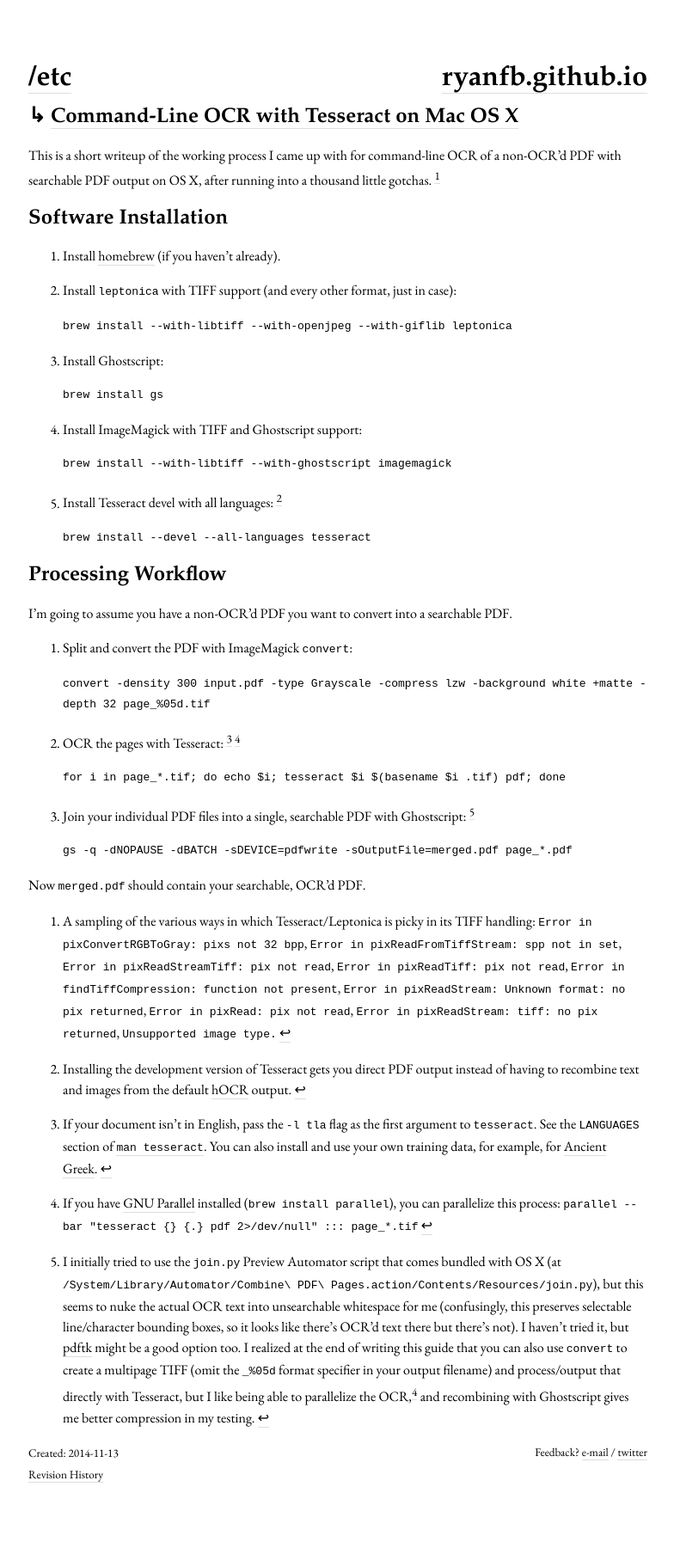
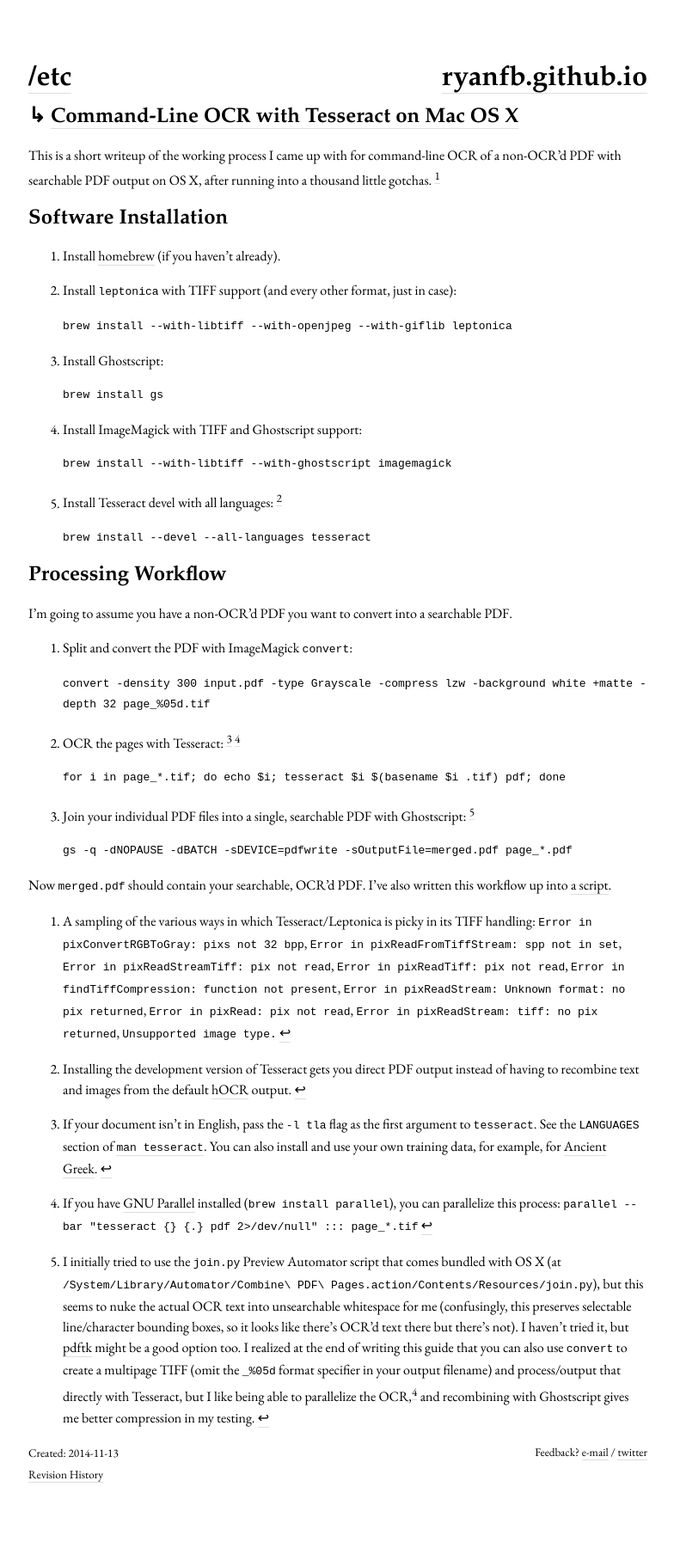
Before and after one commit to ryanfb/etc, a Jekyll site: the page built from _posts/2014-11-13-command_line_ocr_on_mac_os_x.md, in a window 1280 px wide. Shown: the whole page at 86% size, without its empty margins (247-1031 px from the left). Built offline with Jekyll 4.4.1, drawn with Linux system fonts in a browser that asks for light colours.

Commit message:
Add ocrpdf.sh script

```diff
--- a/_posts/2014-11-13-command_line_ocr_on_mac_os_x.md
+++ b/_posts/2014-11-13-command_line_ocr_on_mac_os_x.md
@@ -41,7 +41,7 @@
 
          gs -q -dNOPAUSE -dBATCH -sDEVICE=pdfwrite -sOutputFile=merged.pdf page_*.pdf
 
-Now `merged.pdf` should contain your searchable, OCR'd PDF.
+Now `merged.pdf` should contain your searchable, OCR'd PDF. I've also written this workflow up into [a script](https://gist.github.com/ryanfb/f792ce839c8f26e972cf).
 
 [^gotchas]: A sampling of the various ways in which Tesseract/Leptonica is picky in its TIFF handling: `Error in pixConvertRGBToGray: pixs not 32 bpp`, `Error in pixReadFromTiffStream: spp not in set`, `Error in pixReadStreamTiff: pix not read`, `Error in pixReadTiff: pix not read`, `Error in findTiffCompression: function not present`, `Error in pixReadStream: Unknown format: no pix returned`, `Error in pixRead: pix not read`, `Error in pixReadStream: tiff: no pix returned`, `Unsupported image type.`
 [^lang]: If your document isn't in English, pass the `-l tla` flag as the first argument to `tesseract`. See the `LANGUAGES` section of [`man tesseract`](https://tesseract-ocr.googlecode.com/svn/trunk/doc/tesseract.1.html). You can also install and use your own training data, for example, for [Ancient Greek](http://ancientgreekocr.org/).
```
